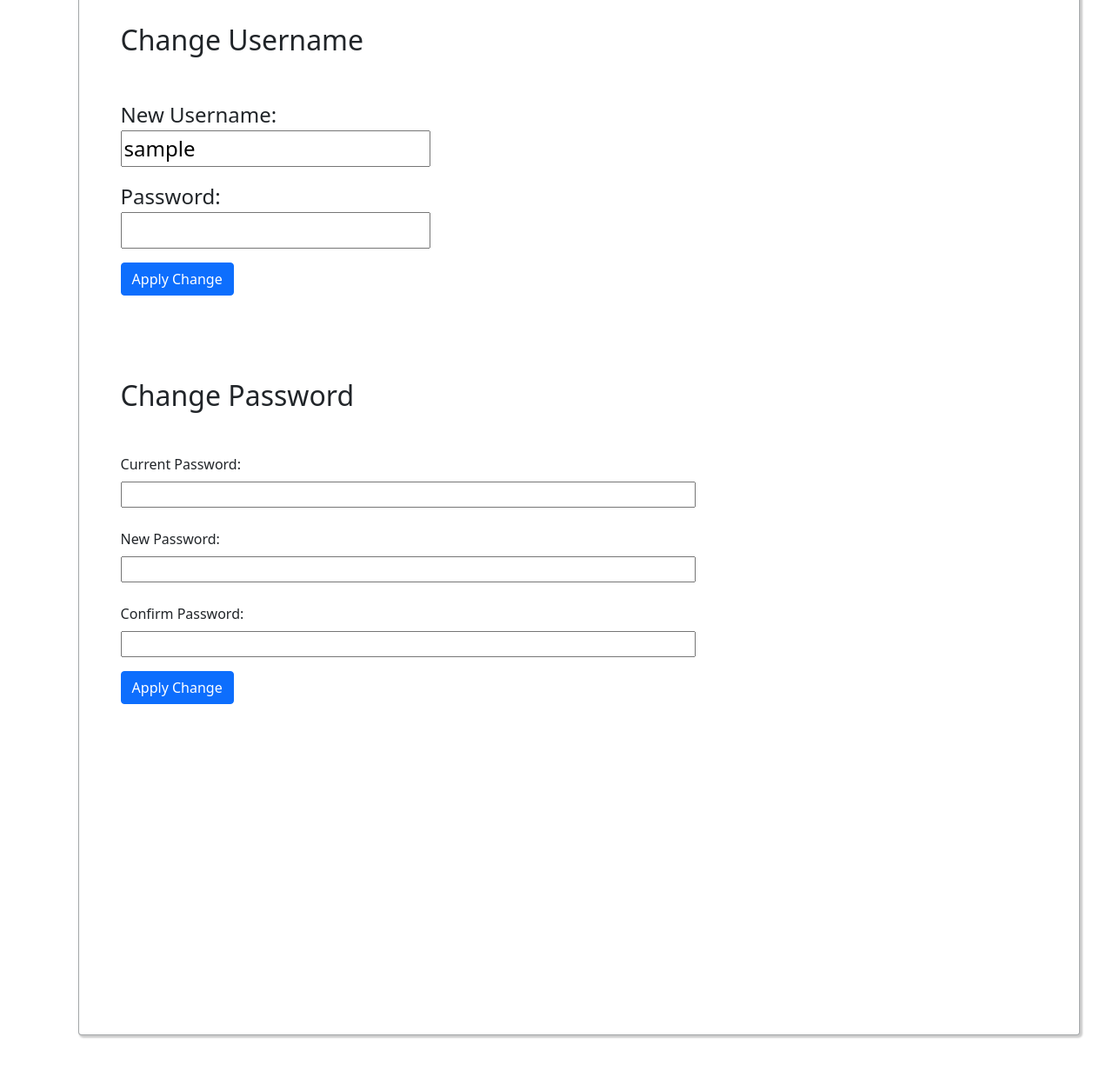
After one commit to SwayamSahoo11742/KnightStable-product, a Flask app: page /account in a window 1280 px wide. The commit adds this page. Shown: the part 670-1909 px from the top of the page at 87% size. Run offline with Flask 2, Linux system fonts and the light colour scheme; the visitor is signed in with stand-in values (Sample User, id 1); some libraries are stand-ins or nearby versions.

Commit message:
2 MAJOR CHANGES AND 1 MINOR CHANGE
MINOR CHANGE

Added pfps

MAJOR CHANGES

ACCOUNT SETTINGS:

Created acount settings page which includes the ability to - 1. Change passwords  2. Change username  3.Change pfp

PROFILE PAGE:

Created profile page which allows you to look at your profile and change your about text

```diff
--- a/app.py
+++ b/app.py
@@ -1,9 +1,10 @@
+
 import sqlite3
 from flask import Flask, flash, redirect, render_template, request, session
 from flask_session import Session
 from werkzeug.security import check_password_hash, generate_password_hash
-from helpers import strip_eval, cap, attempt
-from flask_socketio import SocketIO, send, join_room, leave_room
+from helpers import strip_eval, cap, attempt, save_pfp
+from flask_socketio import SocketIO, send, join_room
 from flask_ngrok import run_with_ngrok
 
 # Configure application
@@ -26,19 +27,22 @@ run_with_ngrok(app)
 
 # Connecting to database
 db = "C:/Users/Dodo/Desktop/Projects/games.db"
+
 # -------------------------------------SOCKETIO-----------------------------------------------------------------#
 socketio = SocketIO(app)
 
 # When aborted
 @socketio.on("abort", namespace="/play")
 def abort():
-    socketio.emit("abort", namespace="/play",to=session["curr_game"]["game_id"])
+    socketio.emit("abort", namespace="/play", to=session["curr_game"]["game_id"])
+
 
 # When a player has resigned
 @socketio.on("resign", namespace="/play")
 def resign():
     # Send back resign event
-    socketio.emit("resign", namespace="/play",to=session["curr_game"]["game_id"])
+    socketio.emit("resign", namespace="/play", to=session["curr_game"]["game_id"])
+
 
 # When connected to /play
 @socketio.on("connect", namespace="/play")
@@ -56,7 +60,13 @@ def connect(data):
 @socketio.on("moved", namespace="/play")
 def message(data):
     # Send the moved event back
-    socketio.emit("moved", data, namespace="/play", broadcast=True, to=session["curr_game"]["game_id"])
+    socketio.emit(
+        "moved",
+        data,
+        namespace="/play",
+        broadcast=True,
+        to=session["curr_game"]["game_id"],
+    )
 
 
 # When game is over
@@ -69,7 +79,9 @@ def game_over(gameinfo):
     # If aborted
     if gameinfo["winner"] == "abort":
         # Delete game from db
-        cursor.execute("DELETE FROM ksgame WHERE game_id = ?", (gameinfo["data"]["game_id"],))
+        cursor.execute(
+            "DELETE FROM ksgame WHERE game_id = ?", (gameinfo["data"]["game_id"],)
+        )
         # leave
         return
 
@@ -123,9 +135,7 @@ def game_over(gameinfo):
     # if loser's rating is below 100 (min)
     if loser_rating - loser_mod < 100:
         # set it to 100
-        cursor.execute(
-        "UPDATE users SET rating = ? WHERE username = ?",
-        (100, loser)),
+        cursor.execute("UPDATE users SET rating = ? WHERE username = ?", (100, loser)),
     # else
     else:
         # Deduct as normal
@@ -220,6 +230,8 @@ def register():
         # Updating user's session with needed info
         session["user_id"] = user_rows[0]["id"]
         session["username"] = user_rows[0]["username"]
+        session["pfp"] = "static\img\pfp/" + user_rows[0]["pfp"]
+        session["about"] = user_rows[0]["about"]
         # Cloding db
         users.close()
         # Flask Message
@@ -260,6 +272,8 @@ def login():
         session["user_id"] = user_rows[0]["id"]
         session["username"] = user_rows[0]["username"]
         session["logged"] = True
+        session["pfp"] = "static\img\pfp/" + user_rows[0]["pfp"]
+        session["about"] = user_rows[0]["about"]
         flash("Logged in Successfully")
         return redirect("/")
 
@@ -552,5 +566,146 @@ def play():
             return redirect("/play/" + str(cursor.lastrowid))
 
 
+# Profile Page
+@app.route("/profile", methods=["GET", "POST"])
+def profile():
+    # If Just visiting
+    if request.method == "GET":
+        # Return the template
+        return render_template("profile.html", logged=attempt(session, "logged"))
+    # If changes applied
+    else:
+        # Get about text
+        about = request.form.get("about")
+        # update session
+        session["about"] = about
+        # COnnect to db
+        users = sqlite3.connect(db)
+        cursor = users.cursor()
+        # Update db
+        cursor.execute(
+            "UPDATE users SET about = ? WHERE id = ?", (about, session["user_id"])
+        )
+        # Commit changes
+        users.commit()
+        # Flask Success message
+        flash("Changes Saved")
+        # Close db
+        users.close()
+        # Redirect to same page
+        return redirect("/profile")
+
+# Account settings page
+@app.route("/account", methods=["GET", "POST"])
+def account():
+    # IF get
+    if request.method == "GET":
+        # Render
+        return render_template("account.html", logged=attempt(session, "logged"))
+    else:
+        # Connect to db
+        users = sqlite3.connect(db)
+        # Cursor object
+        cursor = users.cursor()
+
+        # If pfp change
+        if request.form.get("submit") == "pfp-change":
+            # Get pfp file
+            pfp = request.files.get("pfp")
+            # Save it
+            pfp_file = save_pfp(pfp,app)
+            # Update db
+            cursor.execute("UPDATE users SET pfp = ? WHERE id = ?", (pfp_file, session["user_id"]))
+            # Update Session
+            session["pfp"] = "static\img\pfp/" + pfp_file
+
+            # Commiting changes
+            users.commit()
+
+            # Closing db
+            users.close()
+
+            # Redirect back
+            flash("Profile Picture Updated")
+            return redirect("/account")
+
+        # If username change
+        if request.form.get("submit") == "name-change":
+            # Checking Passwords
+            # Getting inpted password
+            password = request.form.get("password")
+            # Getting real password
+            selfpass = cursor.execute("SELECT hash FROM users WHERE id = ?", (session["user_id"],)).fetchone()[0]
+
+            # IF passwords did not match
+            if not check_password_hash(selfpass, password):
+                # close db, Send message and redirect
+                users.close()
+                flash("Password incorrect", "alert-danger")
+                return redirect("/account")
+            # If password Matched
+            else:
+                # Update session
+                session["username"] = request.form.get("username")
+
+                # Update db
+                cursor.execute("UPDATE users SET username = ? WHERE id = ?", (request.form.get("username"), session["user_id"]))
+
+                # Commit changes
+                users.commit()
+
+                # Close db
+                users.close()
+
+                # Flash success message
+                flash("Changed Applied", "alert-success")
+                # redirect
+                return redirect("/account")
+
+        # If password change
+        if request.form.get("submit") == "pass-change":
+            # Get passwords
+            # Getting inputed password
+            password = request.form.get("current-password")
+            # Getting real password
+            selfpass = cursor.execute("SELECT hash FROM users WHERE id = ?", (session["user_id"],)).fetchone()[0]
+
+            # IF passwords did not match
+            if not check_password_hash(selfpass, password):
+                # Close db
+                users.close()
+                # Send message and redirect
+                flash("Password incorrect", "alert-danger")
+                return redirect("/account")
+            # If passwords matched
+            else:
+                # Get the new pass and its confirmation
+                new_pass = request.form.get("new-password")
+                confirm_pass = request.form.get("confirm-password")
+
+                # If confirmation and new pass match
+                if new_pass == confirm_pass:
+                    # Generate password hash
+                    hashed_pass = generate_password_hash(new_pass)
+                    # Update password
+                    cursor.execute("UPDATE users SET hash = ? WHERE id = ?", (hashed_pass, session["user_id"]))
+
+                    # Commit changes
+                    users.commit()
+                    # Close db
+                    users.close()
+                    # Flash message of succession
+                    flash("Password changed", "alert-success")
+                    # Redirect
+                    return redirect("/account")
+
+                # If did not match
+                else:
+                    # Close db
+                    users.close()
+                    # Flash message of not succession
+                    flash("Password did not match", "alert-danger")
+                     # Redirect
+                    return redirect("/account")
 if __name__ == "__main__":
     socketio.run(app)
--- /dev/null
+++ b/static/css/account.css
@@ -0,0 +1,18 @@
+/* password fields */
+.pass-field{
+    width: 60%;
+}
+
+/* Account card */
+.account-card{
+    min-width: 90%;
+    min-height: 80%;
+}
+
+/* Pfp */
+
+.pfp{
+    width: 20%;
+    border-radius: 50%;
+    border: black solid 1px;
+}
--- a/static/css/play.css
+++ b/static/css/play.css
@@ -1,5 +1,7 @@
 /* This file is used for: game related pages
 Specifics: "play.html" "game.html" */
+
+
 
 /* Board */
 .board{
--- a/static/css/styles.css
+++ b/static/css/styles.css
@@ -2,6 +2,10 @@
 /* This file is used for: All,
 Specifics : "openings.html", "search.html" */
 /* Ignoring rightside whitespace */
+.dropdown-toggle{
+    background-color: #090038;
+}
+
 html,body
 {
     width: 100%;
@@ -10,7 +14,12 @@ html,body
     padding: 0px;
     overflow-x: hidden;
 }
-
+/* pfp */
+.header-pfp{
+    width: 50px;
+    height: auto;
+    border-radius: 50%;
+ }
 /* Social Logos */
 .social-logo{
     max-width: 50px;
@@ -52,7 +61,7 @@ body{
 
 /* Navbar items */
 .navbar-nav > li{
-    margin-left:10%;
+    margin-left:2%;
     margin-right:10%;
   }
 
--- /dev/null
+++ b/templates/account.html
@@ -0,0 +1,74 @@
+
+<!-- Extending from layout -->
+{%extends "layout.html"%}
+
+<!-- Title -->
+{%block title%} Account Settings {%endblock%}
+
+<!-- adding specific links -->
+{%block links%}
+<link href="{{url_for('static', filename='css/account.css')}}" rel="stylesheet">
+{%endblock%}
+
+<!-- Main Content -->
+{%block main%}
+<!-- Changes successful flash message -->
+{% with messages = get_flashed_messages(with_categories=true) %}
+  {% if messages %}
+    {% for category, message in messages %}
+      <div class="alert {{category}}">{{ message }}</div>
+    {% endfor %}
+  {% endif %}
+{% endwith %}
+<!-- Heading -->
+<h1 class="text-center m-5">Account Settings</h1>
+<!-- Password Change Form -->
+<div class="card account-card">
+    <!-- Change Profile Picture -->
+    <div>
+        <form method="POST" class="ms-5" enctype="multipart/form-data">
+            <h2>Change Profile Picture</h2>
+            <img src="{{session['pfp']}}" class="mt-3 mb-5 pfp">
+            <input type="file" class="btn btn-primary ms-5" accept="image/png, image/jpeg" name="pfp" required>
+            <div>
+                <button type="submit" class="btn btn-primary" name="submit" value="pfp-change">Apply Changes</button>
+            </div>
+        </form>
+    </div>
+    <!-- Change Username -->
+    <div>
+        <!-- Username change field -->
+        <form method="POST">
+            <h2 class="m-5"> Change Username</h2>
+            <div class="ms-5 mt-3 fs-4">New Username:</div>
+            <input type="text" class="fs-4 ms-5" value="{{session['username']}}" name="username" minlength="4" required>
+            <!-- Password Change field -->
+            <div class="ms-5 mt-3 fs-4"> Password: </div>
+            <input type="password" class="ms-5 fs-4" name="password" required>
+            <!-- Submit new username -->
+            <div>
+                <button type="submit" name="submit" value="name-change" class="btn btn-primary ms-5 mb-5 mt-3"> Apply Change</button>
+            </div>
+        </form>
+    </div>
+    <!-- Change Password -->
+    <div>
+        <h2 class="m-5">Change Password</h2>
+        <form method="POST" class="change-pass-form ms-5 ">
+            <!-- Current password -->
+            <div> Current Password:</div>
+            <input type="password" class="mt-2 mb-4 pass-field" name="current-password" required>
+            <!-- new password -->
+            <div>New Password:</div>
+            <input type="password" class="mt-2 mb-4 pass-field" name="new-password" minlength="8" required>
+            <!-- Confirm new password -->
+            <div> Confirm Password:</div>
+            <input type="password" class="mt-2 mb-3 pass-field" name="confirm-password" required>
+            <!-- Pass submit -->
+            <div>
+                <button type="submit" name="submit" value="pass-change" class="btn btn-primary mb-5">Apply Change</button>
+            </div>
+        </form>
+    </div>
+</div>
+{%endblock%}
--- a/templates/layout.html
+++ b/templates/layout.html
@@ -66,7 +66,35 @@
                         <a class="nav-link ms-5" href="/play">Play</a>
                     </li>
                     {%endif%}
+                    <!-- Profile picture -->
+                    <!-- if not logged in -->
+                    {%if session['pfp'] is not defined%}
+                    <li>
+                        <img src="{{url_for('static', filename='img/pfp/logo.jpg')}}"  class="header-pfp">
+                    </li>
+                    {%else%}
+                    <li>
+                        <!-- If logged in -->
+                        <div class="dropdown">
+                            <!-- pfp as a button -->
+                            <button class="btn dropdown-toggle" type="button" id="dropdownMenuButton" data-bs-toggle="dropdown" aria-haspopup="true" aria-expanded="false">
+                              <img src="{{session['pfp']}}" class="header-pfp">
+                            </button>
+                            <!-- drodown options -->
+                            <div class="dropdown-menu" aria-labelledby="dropdownMenuButton">
+                              <!-- Name -->
+                              <div class="dropdown-item">{{session["username"]}}</div>
+                              <!-- Stats link -->
+                              <a class="dropdown-item" href="#">Stats</a>
+                              <!-- Profile Link -->
+                              <a class="dropdown-item" href="/profile">Profile</a>
+                              <!-- Account settings link -->
+                              <a class="dropdown-item" href="/account">Account Settings</a>
+                            </div>
+                          </div>
 
+                    </li>
+                    {%endif%}
                 </ul>
         </nav>
                 <!-- Main content block -->
--- a/templates/play.html
+++ b/templates/play.html
@@ -30,7 +30,6 @@
                 <div class="fs-2 text-center mt-3 fw-5">Searching....</div>
                 <img src='static/img/loading.gif'>
             </div>
-
             <!-- Form Start -->
             <form method="POST" action="/play" class="match-settings-form">
                 <div class="text-center">
```
Also changed, not shown: helpers.py (+40 -1 lines), static/css/profile.css (added, +17 -0 lines), templates/home.html (added, +11 -0 lines), templates/profile.html (added, +44 -0 lines), static/img/pfp/b99615b9375b0b.png (added), static/img/pfp/fcdfd6d6aa3698.jpg (added), static/img/pfp/logo.jpg (added).
